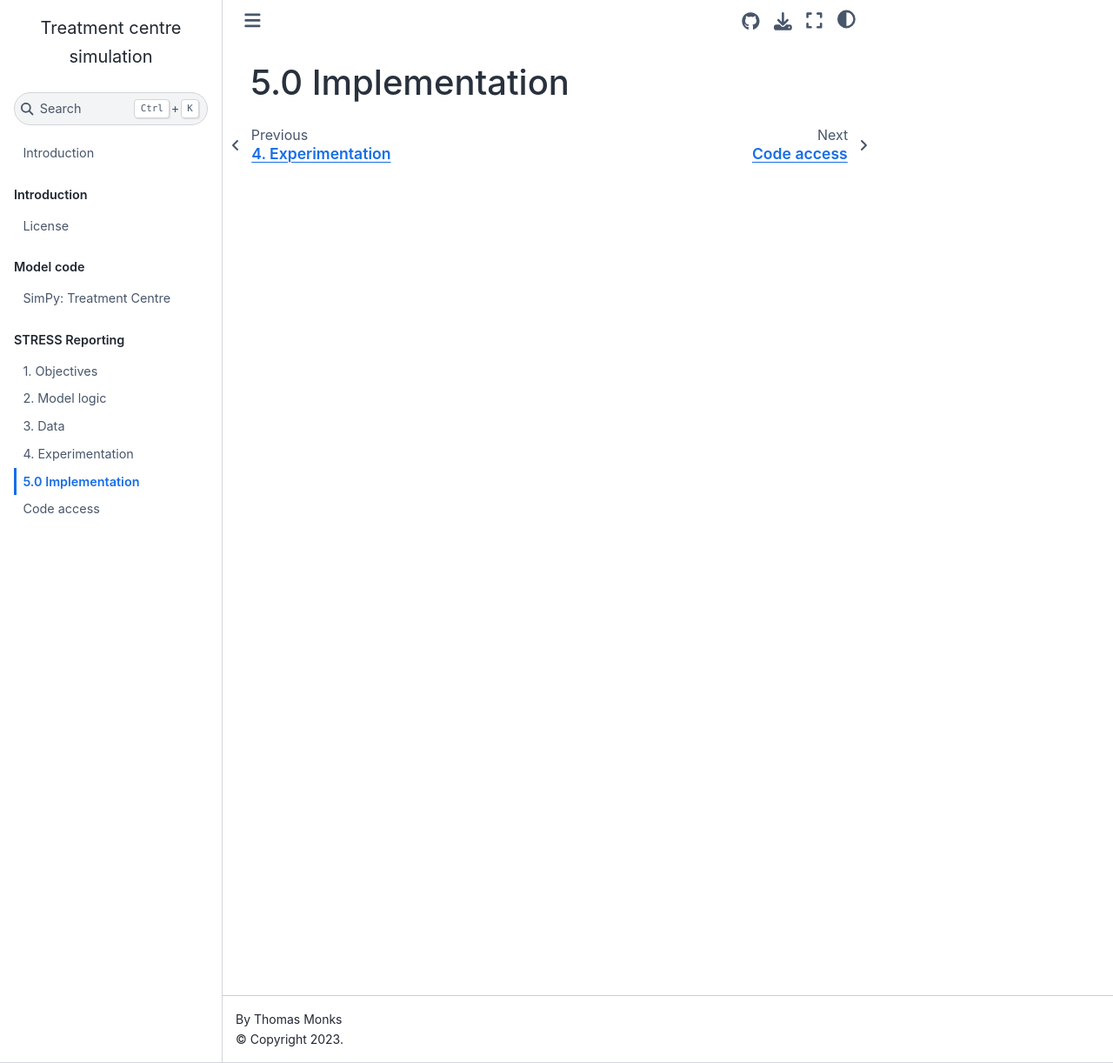
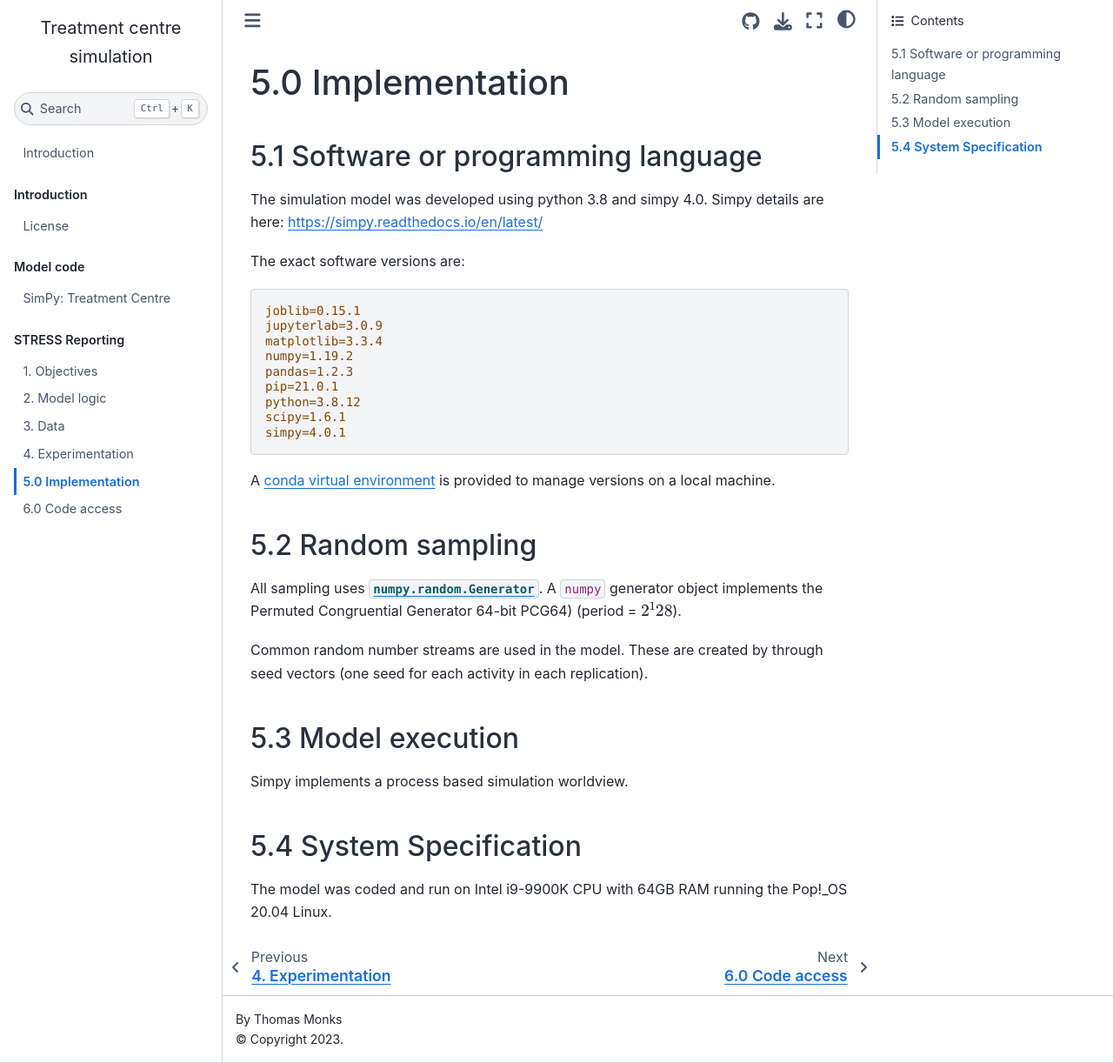
Before and after one commit to TomMonks/treatment-centre-sim, a Jupyter Book: the page built from content/03_stress/05_implementation.md, in a window 1280 px wide and 1222 px high. Shown: the whole window at 87% size. Built offline with Jupyter Book 1.0.4 settings and Sphinx 7.4.7 and the Sphinx Book theme 1.1.4, drawn with Linux system fonts in a browser that asks for light colours.

Commit message:
STRESS: implementation

````diff
--- a/content/03_stress/05_implementation.md
+++ b/content/03_stress/05_implementation.md
@@ -1 +1,35 @@
 # 5.0 Implementation
+
+## 5.1 Software or programming language
+
+The simulation model was developed using python 3.8 and simpy 4.0.  Simpy details are here: [https://simpy.readthedocs.io/en/latest/](https://simpy.readthedocs.io/en/latest/)
+
+The exact software versions are:
+
+```yml
+joblib=0.15.1
+jupyterlab=3.0.9
+matplotlib=3.3.4
+numpy=1.19.2
+pandas=1.2.3
+pip=21.0.1
+python=3.8.12
+scipy=1.6.1
+simpy=4.0.1
+```
+
+A [conda virtual environment](https://github.com/TomMonks/treatment-centre-sim/blob/main/binder/environment.yml) is provided to manage versions on a local machine.
+
+## 5.2 Random sampling
+
+All sampling uses [`numpy.random.Generator`](https://numpy.org/doc/stable/reference/random/generator.html).  A `numpy` generator object implements the Permuted Congruential Generator 64-bit PCG64) (period = $2^128$).
+
+Common random number streams are used in the model.  These are created by through seed vectors (one seed for each activity in each replication).
+
+## 5.3 Model execution
+
+Simpy implements a process based simulation worldview.
+
+## 5.4 System Specification
+
+The model was coded and run on Intel i9-9900K CPU with 64GB RAM running the Pop!_OS 20.04 Linux.
--- a/content/03_stress/06_code_access.md
+++ b/content/03_stress/06_code_access.md
@@ -1 +1 @@
-# Code access
+# 6.0 Code access
````
Also changed, not shown: content/03_stress/03_data.ipynb.
